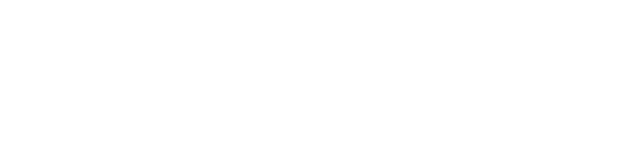
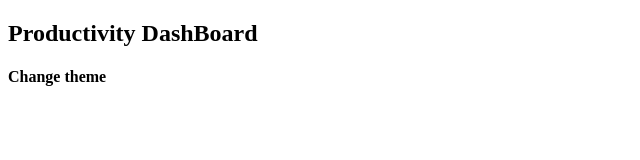
Before and after one commit to Ejaz-Ahmad18/Productivity-Dashboard-Usig-Js-Project, a plain HTML site: page index.html in a window 1280 px wide. Shown: the whole page, without its empty margins (0-640 px from the left). Drawn offline with Linux system fonts and the light colour scheme.

Commit message:
Create-Navbar-Html-code

```diff
--- a/index.html
+++ b/index.html
@@ -7,7 +7,18 @@
     <link rel="stylesheet" href="style.css">
 </head>
 <body>
+    <div id="main">
+        <nav>
+            <div class="nav-in">
+                <h2>Productivity DashBoard</h2>
+            <div class="theme">
+                <h4>Change theme</h4>
+            </div>
+            </div>
+        </nav>
 
+
+    </div>
 
 <script src="script.js"></script>
 </body>
```
